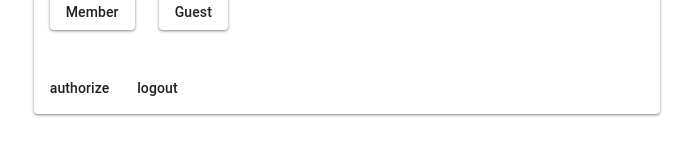
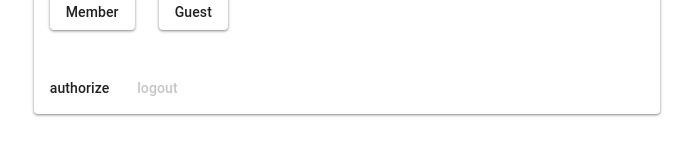
Before and after one commit to kuanhc96/roots-app, a Nuxt app in the folder web-client/: page /home in a window 1280 px wide. Shown: the part 558-714 px from the top of the page, without its empty margins (293-986 px from the left). Built offline with nearby package versions, Linux system fonts and the light colour scheme.

Commit message:
feat: disable authorize/logout button based on login status

```diff
--- a/web-client/app/components/RoleApiCard.vue
+++ b/web-client/app/components/RoleApiCard.vue
@@ -13,15 +13,15 @@
       <v-alert v-if="error" type="error" variant="tonal">{{ error }}</v-alert>
     </v-card-text>
     <v-card-actions>
-      <v-btn @click="authorize">authorize</v-btn>
-      <v-btn @click="logout">logout</v-btn>
+      <v-btn :disabled="isLoggedIn" @click="authorize">authorize</v-btn>
+      <v-btn :disabled="!isLoggedIn" @click="logout">logout</v-btn>
     </v-card-actions>
   </v-card>
 </template>
 
 <script setup lang="ts">
 const client = useSimpleResourceClient()
-const { authorize, logout } = useOAuth()
+const { authorize, logout, isLoggedIn } = useOAuth()
 
 const response = ref<string>('')
 const error = ref<string>('')
--- a/web-client/app/composables/useOAuth.ts
+++ b/web-client/app/composables/useOAuth.ts
@@ -1,5 +1,8 @@
 export function useOAuth() {
   const config = useRuntimeConfig()
+
+  const existingToken = import.meta.client ? sessionStorage.getItem('access_token') : null
+  const isLoggedIn = ref(!!(existingToken?.trim() && !isTokenExpired(existingToken)))
 
   async function authorize() {
     const accessToken = sessionStorage.getItem('access_token')
@@ -21,6 +24,7 @@ export function useOAuth() {
         sessionStorage.setItem('access_token', data.access_token)
         if (data.refresh_token) sessionStorage.setItem('refresh_token', data.refresh_token)
         if (data.id_token) sessionStorage.setItem('id_token', data.id_token)
+        isLoggedIn.value = true
         return
       }
       sessionStorage.removeItem('refresh_token')
@@ -53,7 +57,7 @@ export function useOAuth() {
     window.location.href = `${config.public.authServerUrl}/connect/logout?${params.toString()}`
   }
 
-  return { authorize, logout }
+  return { authorize, logout, isLoggedIn }
 }
 
 function isTokenExpired(token: string): boolean {
```
